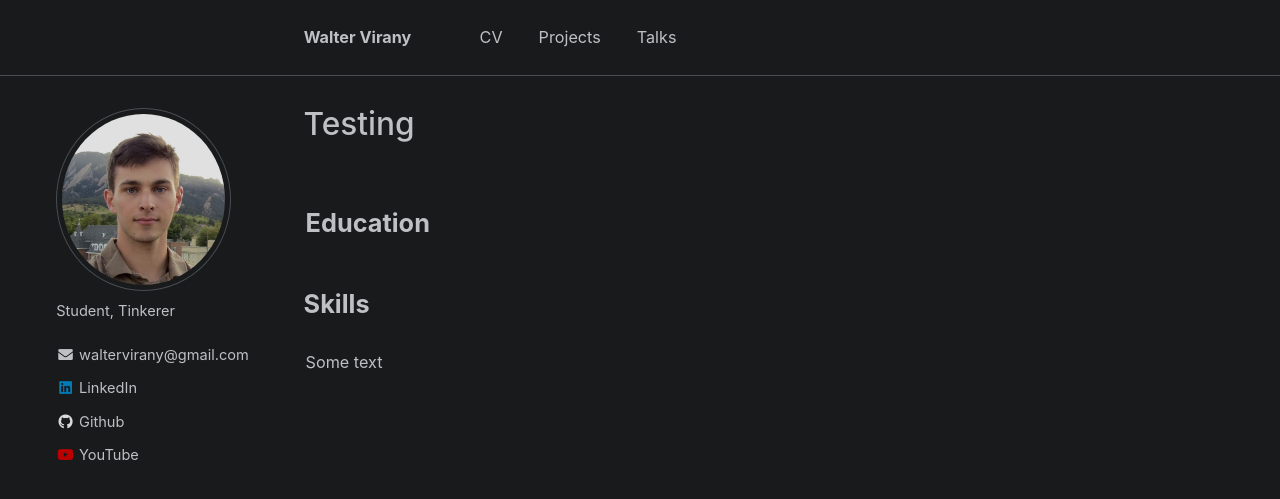
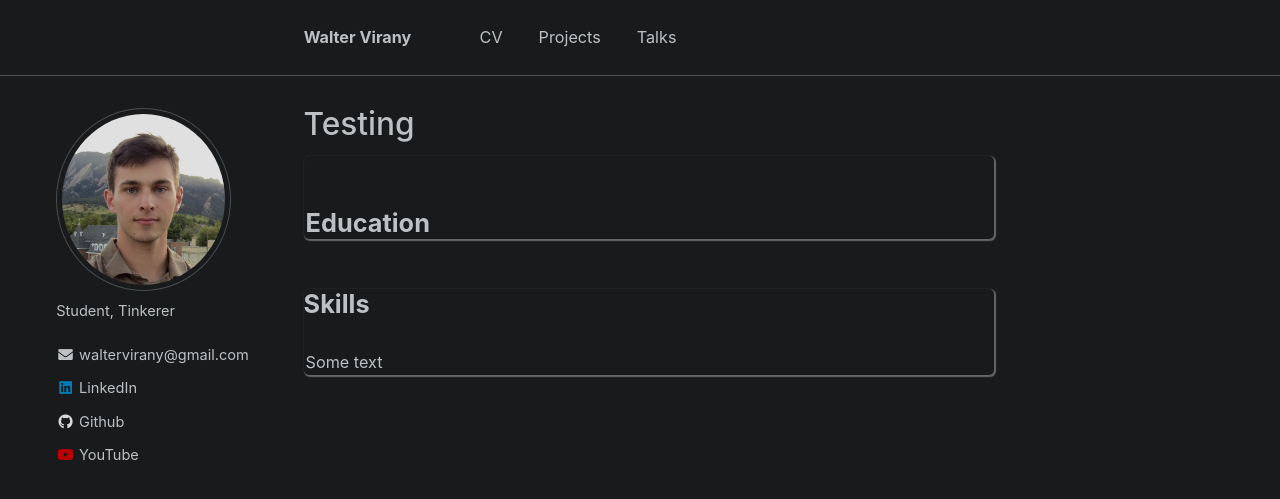
Before and after one commit to wvirany/wvirany.github.io, a Jekyll site: the page built from _pages/test.html, in a window 1280 px wide. Shown: the top 499 px of the page. Built offline with Jekyll 4.4.1, drawn with Linux system fonts in a browser that asks for light colours.

Commit message:
Update test.html

```diff
--- a/_pages/test.html
+++ b/_pages/test.html
@@ -13,7 +13,7 @@ author_profile: true
 
 <style>
 .card {
-  box-shadow: 1px rgb(103, 102, 102);
+  box-shadow: 1px 1px 1px 1px rgb(103, 102, 102);
   transition: 0.3s;
   border-radius: 5px; /* 5px rounded corners */
   width: 75%;
```
